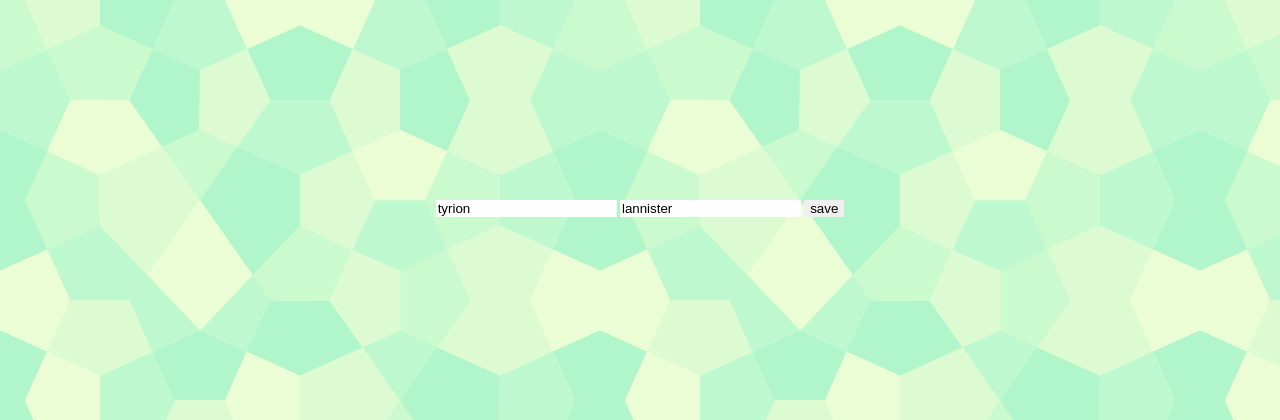
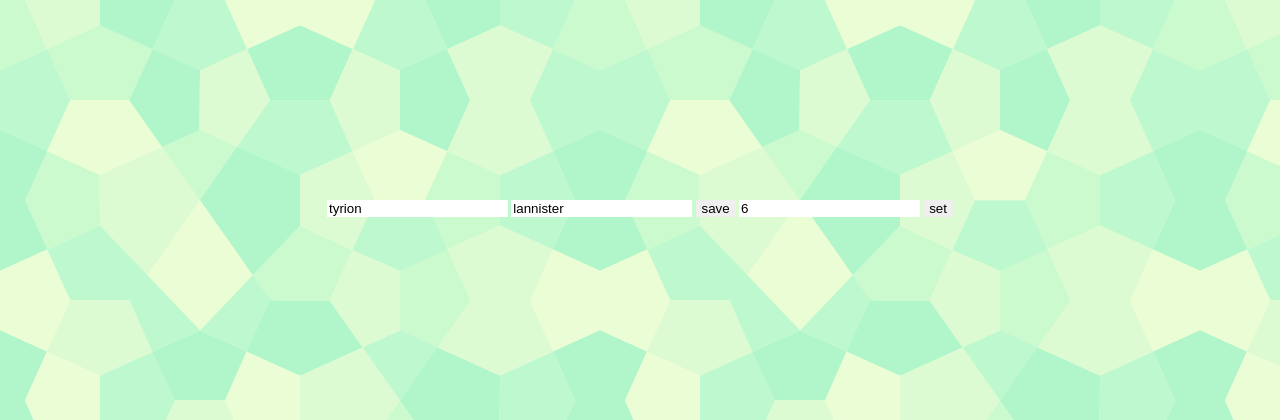
Before and after one commit to vitabene/learn, a PHP site: page /learn.php in a window 1280 px wide. Shown: the top 420 px of the page. Run offline with PHP 8.4, Linux system fonts and the light colour scheme.

Commit message:
Started to develop the actual mechanism

```diff
--- a/author.json
+++ b/author.json
@@ -1,8 +1,10 @@
-{"pairs":[
+{
+	"pairs":[
 		{ "key": "author", "value": ["work"]},
 		{ "key": "author", "value": ["work"]},
 		{ "key": "author", "value": ["work"]},
 		{ "key": "author", "value": ["work"]},
 		{ "key": "author", "value": ["work"]},
 		{ "key": "author", "value": ["work"]}
-]}
+	]
+}
--- a/css/style.css
+++ b/css/style.css
@@ -9,9 +9,20 @@ nav {
   background: #118877;
   width: 100%;
   position: fixed; }
+  nav ul li {
+    display: inline-block;
+    min-width: 4em;
+    font-size: 2em;
+    line-height: 1.5em;
+    background: #494949;
+    color: #f9f9f9;
+    padding: .3em 1em; }
+    nav ul li:hover {
+      background: #216886; }
 
 ul {
-  margin: auto; }
+  margin: auto;
+  list-style: none; }
 
 main {
   position: absolute;
@@ -31,17 +42,6 @@ a {
 @font-face {
   font-family: 'customFont';
   src: url(http://fonts.googleapis.com/css?family=Raleway); }
-ul li {
-  display: inline-block;
-  min-width: 4em;
-  font-size: 2em;
-  line-height: 1.5em;
-  background: #494949;
-  color: #f9f9f9;
-  padding: .3em 1em; }
-  ul li:hover {
-    background: #216886; }
-
 .revealed {
   display: block; }
 
@@ -78,12 +78,20 @@ ul li {
   width: 30%;
   margin: 10px;
   margin-left: 35%;
-  height: auto; }
+  height: auto;
+  overflow: auto; }
   #learn .pair-list table {
     width: 100%;
     color: white;
     table-layout: fixed; }
+  #learn .pair-list .leftcol, #learn .pair-list .rightcol {
+    float: left;
+    width: 50%; }
 #learn .del-row-button {
   width: 100%; }
+#learn .num-of-pairs {
+  color: white; }
+  #learn .num-of-pairs input {
+    text-align: right; }
 
 /*# sourceMappingURL=style.css.map */
--- a/css/style.scss
+++ b/css/style.scss
@@ -9,9 +9,22 @@ nav {
   background: #118877;
   width: 100%;
   position: fixed;
+  & ul li {
+    display: inline-block;
+    min-width: 4em;
+    font-size: 2em;
+    line-height: 1.5em;
+    background: #494949;
+    color: #f9f9f9;
+    padding: .3em 1em;
+    &:hover {
+      background: #216886;
+    }
+  }
 }
 ul {
   margin: auto;
+  list-style: none;
 }
 main {
   position: absolute;
@@ -34,18 +47,7 @@ a {
   font-family:'customFont';
   src:url(http://fonts.googleapis.com/css?family=Raleway);
 }
-ul li {
-  display: inline-block;
-  min-width: 4em;
-  font-size: 2em;
-  line-height: 1.5em;
-  background: #494949;
-  color: #f9f9f9;
-  padding: .3em 1em;
-  &:hover {
-    background: #216886;
-  }
-}
+
 .revealed {
   display: block;
 }
@@ -88,13 +90,26 @@ ul li {
     margin: 10px;
     margin-left: 35%;
     height: auto;
+    overflow: auto;
     & table {
       width: 100%;
       color: white;
       table-layout: fixed;
     }
+    .leftcol, .rightcol {
+      float: left;
+      width: 50%;
+    }
   }
   .del-row-button {
     width: 100%;
   }
+  .num-of-pairs {
+    color: white;
+    & input {
+      text-align: right;
+    }
+  }
+  .controls {
+  }
 }
--- a/learn.php
+++ b/learn.php
@@ -8,15 +8,33 @@
 <body id="learn">
     <?php if (isset($_SERVER["HTTP_REFERER"])) echo "<a href='" . $_SERVER["HTTP_REFERER"] . "' id='backbutton'>back</a>" ?>
     <main>
-    	<div class="add-pair">
+    	<!--
+    	okay punk, that's adding a pair, not that it works anyway
+    	let's now work with the assumption that I do have some pairs already defined and need to program the actual mechanism
+    	-->
+    	<div class="controls">
     		<input type="text" name="pairKey" value="tyrion" autocomplete="off">
     		<input type="text" name="pairValue" value="lannister"  autocomplete="off">
-    		<button onclick="savePair()">save</button>
+    		<button onclick="addPair()">save</button>
+
+    		<!-- <label for="num-of-pairs">enter number of pairs for practise</label> -->
+    		<input type="number" name="num-of-pairs" value="6" placeholder="5">
+    		<button onclick="generatePairs()">set</button>
     	</div>
     	<div class="pair-list">
-    		<table id="pair-table">
-    		</table>
+    		<table id="pair-table"></table>
+
+    		<div class="leftcol">
+    			<ul>
+    			</ul>
+    		</div>
+
+    		<div class="rightcol">
+    			<ul>
+    			</ul>
+    		</div>
     	</div>
+
 	</main>
 </body>
 </html>
```
Also changed, not shown: js/learn.js (+76 -27 lines), 1 other file. Lines whose indentation alone changed are shown as unchanged.
